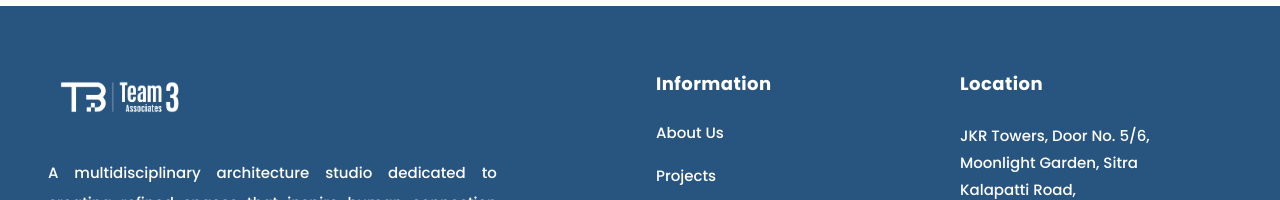
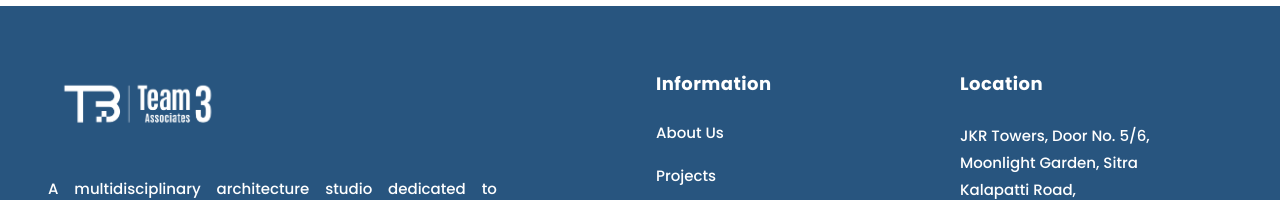
Before and after one commit to Keerthu7/Team3New, a Next.js app: page /blog in a window 1280 px wide. Shown: the part 1588-1788 px from the top of the page. Built offline with nearby package versions, Linux system fonts and the light colour scheme; no server answers; the database is empty.

Commit message:
Increased footer logo size even more

```diff
--- a/components/footer.tsx
+++ b/components/footer.tsx
@@ -19,9 +19,9 @@ export function Footer() {
             <Image
               src="/images/logo.png"
               alt="Team 3 Associates"
-              width={260}
-              height={70}
-              className="object-contain object-left mr-auto h-auto w-auto max-h-[64px] brightness-0 invert opacity-100 mb-6"
+              width={320}
+              height={85}
+              className="object-contain object-left mr-auto h-auto w-auto max-h-[80px] brightness-0 invert opacity-100 mb-6"
             />
             <p className="text-[15px] font-medium leading-loose text-white md:max-w-[85%] text-justify">
               A multidisciplinary architecture studio dedicated to creating refined spaces that inspire human connection and elevate the built environment.
```
